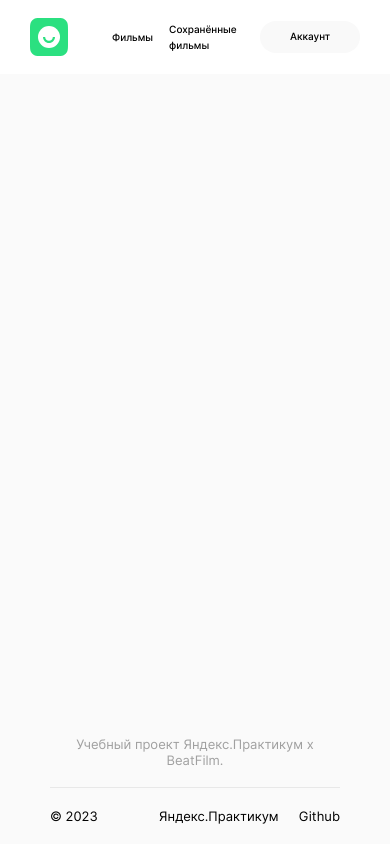
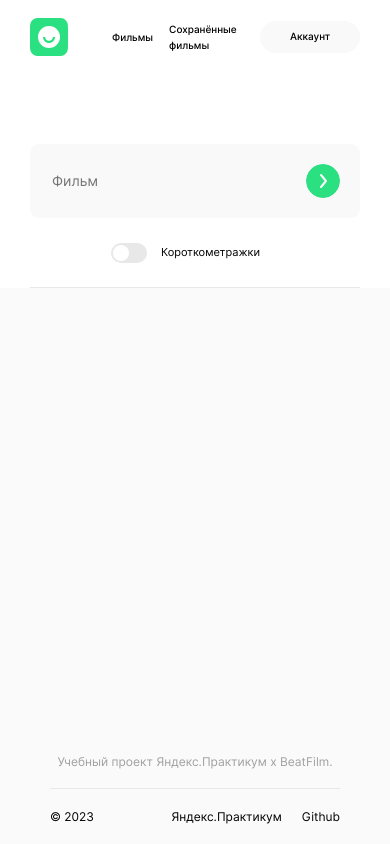
Before and after one commit to 13Thirteenth13/movies-explorer-frontend, a React (Create React App) app: page /movies in a window 390 px wide. Built offline with nearby package versions, Linux system fonts and the light colour scheme.

Commit message:
feat: SearchForm; refactoring and fixes in media queries #1

```diff
--- a/src/components/AboutMe/AboutMe.css
+++ b/src/components/AboutMe/AboutMe.css
@@ -106,12 +106,6 @@
     align-self: center;
     width: 100%;
   }
-}
-
-@media screen and (max-width: 375px) {
-  .about {
-    padding: 70px 14px 70px 14px;
-  }
 
   .about__header {
     font-size: 18px;
@@ -138,3 +132,9 @@
     line-height: calc(17 / 14);
   }
 }
+
+@media screen and (max-width: 375px) {
+  .about {
+    padding: 70px 14px 70px 14px;
+  }
+}
--- a/src/components/Auth/Auth.css
+++ b/src/components/Auth/Auth.css
@@ -6,7 +6,7 @@
   flex-grow: 1;
   margin: 0 auto;
   align-items: center;
-  padding-top: 70px;
+  padding: 70px 0;
 }
 
 .auth__logo {
@@ -132,12 +132,37 @@
   color: #EE3465;
 }
 
-@media screen and (max-width: 375px) {
+@media screen and (max-width: 640px) {
   .auth {
     max-width: 260px;
-    padding-top: 40px;
+    padding: 56px 0 30px;
   }
+
   .auth__title {
     padding-bottom: 40px;
+    align-self: center;
+  }
+
+  .auth__logo {
+    align-self: center;
+  }
+
+  .auth__input {
+    font-weight: 400;
+  }
+
+  .auth__input-label {
+    font-size: 10px;
+    line-height: calc(12 / 10);
+  }
+
+  .auth__link {
+    font-size: 12px;
+    line-height: calc(15 / 12);
+  }
+
+  .auth__link-text {
+    font-size: 12px;
+    line-height: calc(15 / 12);
   }
 }
--- a/src/components/Footer/Footer.css
+++ b/src/components/Footer/Footer.css
@@ -75,6 +75,23 @@
   }
 }
 
+@media screen and (max-width: 640px) {
+  .footer__title {
+    font-size: 12px;
+    line-height: calc(15 / 12);
+  }
+
+  .footer__text {
+    font-size: 12px;
+    line-height: calc(15 / 12);
+  }
+
+  .footer__list {
+    font-size: 12px;
+    line-height: calc(15 / 12);
+  }
+}
+
 @media screen and (max-width: 375px) {
   .footer {
     padding: 80px 10px 10px 10px;
@@ -91,19 +108,4 @@
     flex-direction: column;
     gap: 12px;
   }
-
-  .footer__title {
-    font-size: 12px;
-    line-height: calc(15 / 12);
-  }
-
-  .footer__text {
-    font-size: 12px;
-    line-height: calc(15 / 12);
-  }
-
-  .footer__list {
-    font-size: 12px;
-    line-height: calc(15 / 12);
-  }
 }
--- a/src/components/Movies/Movies.jsx
+++ b/src/components/Movies/Movies.jsx
@@ -1,5 +1,11 @@
+import SearchForm from "../SearchForm/SearchForm";
+
 const Movies = () => {
-  return <></>;
+  return (
+    <main className="movies">
+      <SearchForm />
+    </main>
+  );
 }
 
 export default Movies;
--- a/src/components/Portfolio/Portfolio.css
+++ b/src/components/Portfolio/Portfolio.css
@@ -63,11 +63,7 @@
   }
 }
 
-@media screen and (max-width: 375px) {
-  .portfolio {
-    padding: 0 14px 70px 14px;
-  }
-
+@media screen and (max-width: 640px) {
   .portfolio__title {
     font-size: 14px;
     line-height: calc(20 / 14);
@@ -78,3 +74,9 @@
     line-height: calc(28 / 18);
   }
 }
+
+@media screen and (max-width: 375px) {
+  .portfolio {
+    padding: 0 14px 70px 14px;
+  }
+}
--- /dev/null
+++ b/src/components/SearchForm/SearchForm.css
@@ -0,0 +1,191 @@
+.search {
+  position: relative;
+  display: flex;
+  align-items: center;
+  border-radius: 9px;
+  margin: 70px;
+  padding: 20px 30px;
+  justify-content: space-between;
+  background-color: #F9F9F9;
+}
+
+.search:after {
+  position: absolute;
+  bottom: 0;
+  left: 0;
+  content: "";
+  height: 1px;
+  width: 100%;
+  background-color: #E8E8E8;
+  transform: translateY(70px);
+}
+
+.search__form {
+  position: relative;
+  display: flex;
+  align-items: center;
+  width: 100%;
+  flex: 1;
+  justify-content: space-between;
+  padding-right: 60px;
+}
+
+.search__form:after {
+  position: absolute;
+  content: "";
+  height: 40px;
+  width: 1px;
+  right: 30px;
+  background: #E8E8E8;
+}
+
+.search__form:before {
+  position: absolute;
+  content: "";
+  height: 100%;
+  width: 34px;
+  left: 0;
+  background-image: url(../../images/icon.svg);
+  background-repeat: no-repeat;
+}
+
+.search__form-input {
+  background-color: transparent;
+  border: none;
+  margin-left: 40px;
+  width: 100%;
+  outline: none;
+  font-size: 18px;
+  font-weight: 400;
+  line-height: calc(20 / 18);
+
+}
+
+.search__submit {
+  border: none;
+  border-radius: 50%;
+  max-width: 34px;
+  width: 100%;
+  height: 34px;
+  cursor: pointer;
+  background-image: url(../../images/arrow-button.svg);
+  background-repeat: no-repeat;
+  background-position: center;
+  padding: 0;
+}
+
+.search__switch-label {
+  position: relative;
+  display: inline-block;
+  width: 168px;
+  height: 20px;
+  font-size: 13px;
+  font-weight: 400;
+  line-height: calc(18 / 13);
+}
+
+.search__switch-label .search__switch-input {
+  opacity: 0;
+  width: 0;
+  height: 0;
+}
+
+.search__switch {
+  max-width: 36px;
+  position: absolute;
+  cursor: pointer;
+  top: 0;
+  left: 0;
+  right: 0;
+  bottom: 0;
+  background-color: #E8E8E8;
+  -webkit-transition: 0.4s;
+  transition: 0.4s;
+  border-radius: 20px;
+}
+
+.search__switch:before {
+  position: absolute;
+  content: "";
+  height: 16px;
+  width: 16px;
+  left: 2px;
+  bottom: 2px;
+  background-color: #FFFFFF;
+  -webkit-transition: 0.4s;
+  transition: 0.4s;
+  border-radius: 50%;
+}
+
+.search__switch:after {
+  position: absolute;
+  content: "Короткометражки";
+  top: 0;
+  left: 50px;
+}
+
+.search__switch-input:checked+.search__switch {
+  background-color: #2BE080;
+}
+
+.search__switch-input:hover+.search__switch {
+  box-shadow: 0 0 1px #2BE080;
+}
+
+.search__switch-input:checked+.search__switch:before {
+  -webkit-transform: translateX(16px);
+  -ms-transform: translateX(16px);
+  transform: translateX(16px);
+}
+
+@media screen and (max-width: 768px) {
+  .search {
+    margin: 70px 30px;
+    padding: 20px;
+  }
+}
+
+@media screen and (max-width: 640px) {
+  .search {
+    position: relative;
+  }
+
+  .search__switch-container {
+    position: absolute;
+    bottom: 0;
+    left: 50%;
+    transform: translate(-50%, 45px);
+  }
+
+  .search__form:after {
+    height: 0;
+  }
+
+  .search__form {
+    padding: 0;
+  }
+
+  .search__form::before {
+    width: 0;
+  }
+
+  .search__form-input {
+    margin: 0;
+  }
+
+  .search__form-input {
+    font-size: 14px;
+    line-height: calc(20 / 14);
+  }
+
+  .search__switch-label {
+    font-size: 11px;
+    line-height: calc(18 / 11);
+  }
+}
+
+@media screen and (max-width: 375px) {
+  .search {
+    margin: 70px 10px;
+  }
+}
--- /dev/null
+++ b/src/components/SearchForm/SearchForm.jsx
@@ -0,0 +1,18 @@
+const SearchForm = () => {
+  return (
+    <section className="search">
+      <form className="search__form">
+        <input type="text" className="search__form-input" placeholder="Фильм" />
+        <button className="search__submit"></button>
+      </form>
+      <div className="search__switch-container">
+        <label className="search__switch-label">
+          <input type="checkbox" className="search__switch-input" />
+          <span className="search__switch"></span>
+        </label>
+      </div>
+    </section >
+  );
+}
+
+export default SearchForm;
--- a/src/components/Techs/Techs.css
+++ b/src/components/Techs/Techs.css
@@ -85,11 +85,7 @@
   }
 }
 
-@media screen and (max-width: 375px) {
-  .techs {
-    padding: 70px 18px;
-  }
-
+@media screen and (max-width: 640px) {
   .techs__title {
     font-size: 18px;
     line-height: calc(22 / 18);
@@ -110,3 +106,9 @@
     line-height: calc(15 / 12);
   }
 }
+
+@media screen and (max-width: 375px) {
+  .techs {
+    padding: 70px 18px;
+  }
+}
--- a/src/index.css
+++ b/src/index.css
@@ -12,3 +12,4 @@
 @import url(./components/Footer/Footer.css);
 @import url(./components/Auth/Auth.css);
 @import url(./components/NavTab/NavTab.css);
+@import url(./components/SearchForm/SearchForm.css);
```
Also changed, not shown: src/images/arrow-button.svg (added), src/images/icon.svg (added).
